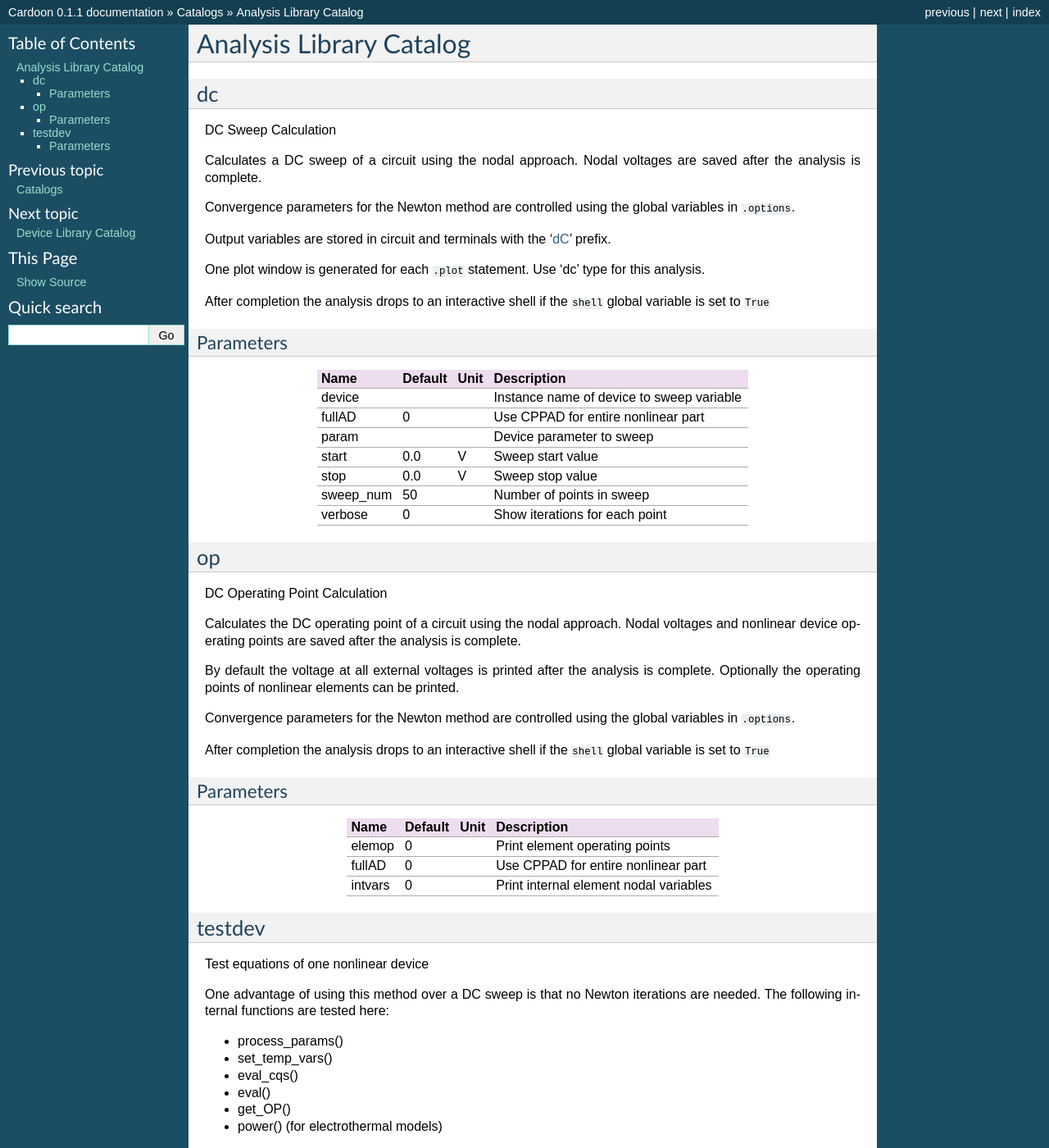
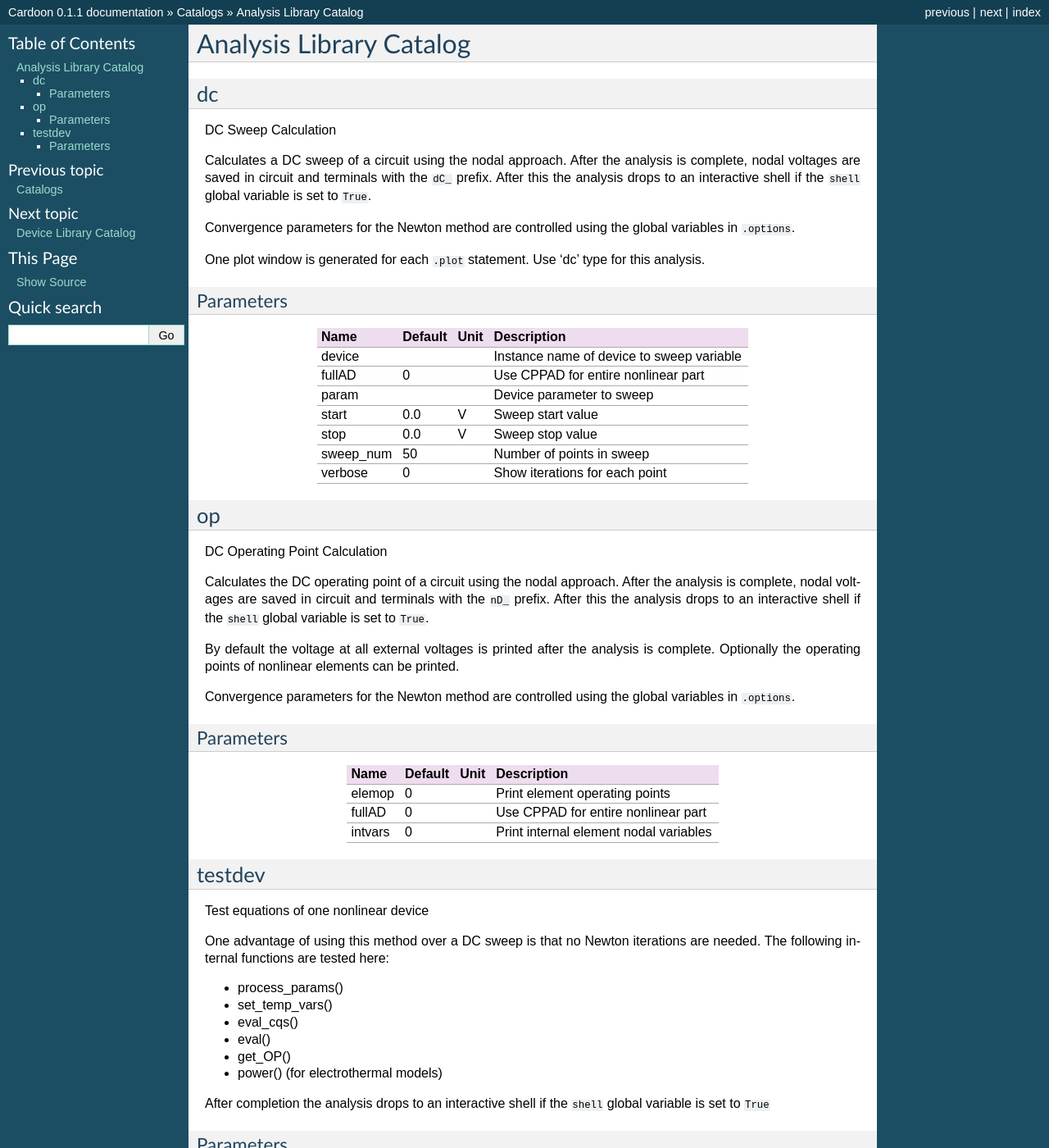
Before and after one commit to cechrist/cardoon, a Sphinx documentation site: the page built from doc/analysis_library.rst, in a window 1280 px wide and 1400 px high. Shown: the whole window at 82% size. Built offline with Sphinx 7.4.7, drawn with Linux system fonts in a browser that asks for light colours; formulas are drawn with MathJax 3.

Commit message:
Improved documentation a little

```diff
--- a/doc/analysis_library.rst
+++ b/doc/analysis_library.rst
@@ -8,20 +8,17 @@
 
 DC Sweep Calculation
 
-Calculates a DC sweep of a circuit using the nodal approach. Nodal
-voltages are saved after the analysis is complete.
+Calculates a DC sweep of a circuit using the nodal approach. After
+the analysis is complete, nodal voltages are saved in circuit and
+terminals with the ``dC_`` prefix.  After this the analysis drops
+to an interactive shell if the ``shell`` global variable is set to
+``True``.
 
 Convergence parameters for the Newton method are controlled using
 the global variables in ``.options``.
 
-Output variables are stored in circuit and terminals with the
-'dC_' prefix.
-
 One plot window is generated for each ``.plot`` statement. Use
 'dc' type for this analysis.
-
-After completion the analysis drops to an interactive shell if the
-``shell`` global variable is set to ``True``
 
 
 Parameters
@@ -46,8 +43,10 @@
 DC Operating Point Calculation
 
 Calculates the DC operating point of a circuit using the nodal
-approach. Nodal voltages and nonlinear device operating points are
-saved after the analysis is complete.
+approach. After the analysis is complete, nodal voltages are saved
+in circuit and terminals with the ``nD_`` prefix.  After this the
+analysis drops to an interactive shell if the ``shell`` global
+variable is set to ``True``.
 
 By default the voltage at all external voltages is printed after
 the analysis is complete. Optionally the operating points of
@@ -55,9 +54,6 @@
 
 Convergence parameters for the Newton method are controlled using
 the global variables in ``.options``.
-
-After completion the analysis drops to an interactive shell if the
-``shell`` global variable is set to ``True``
 
 
 Parameters
--- a/doc/usage.rst
+++ b/doc/usage.rst
@@ -204,7 +204,7 @@
 
 * Sphinx (http://sphinx.pocoo.org/)
 
-* pyreverse from the pylint package yo generate UML diagrams
+* pyreverse from the pylint package to generate UML diagrams
   (http://www.logilab.org/2560)
 
 The documentation can be generated as follows::
```
Also changed, not shown: 2 other files.
